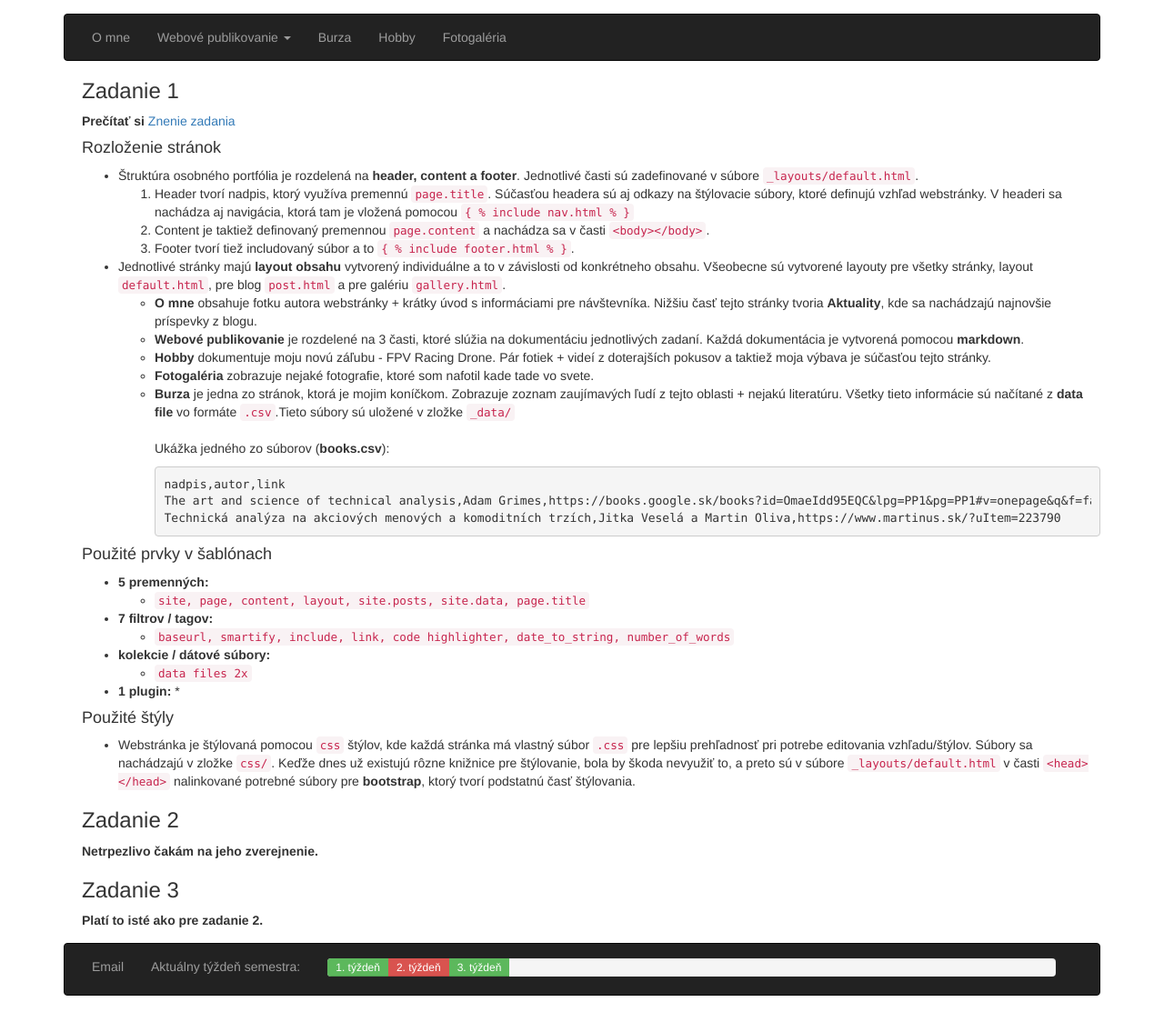
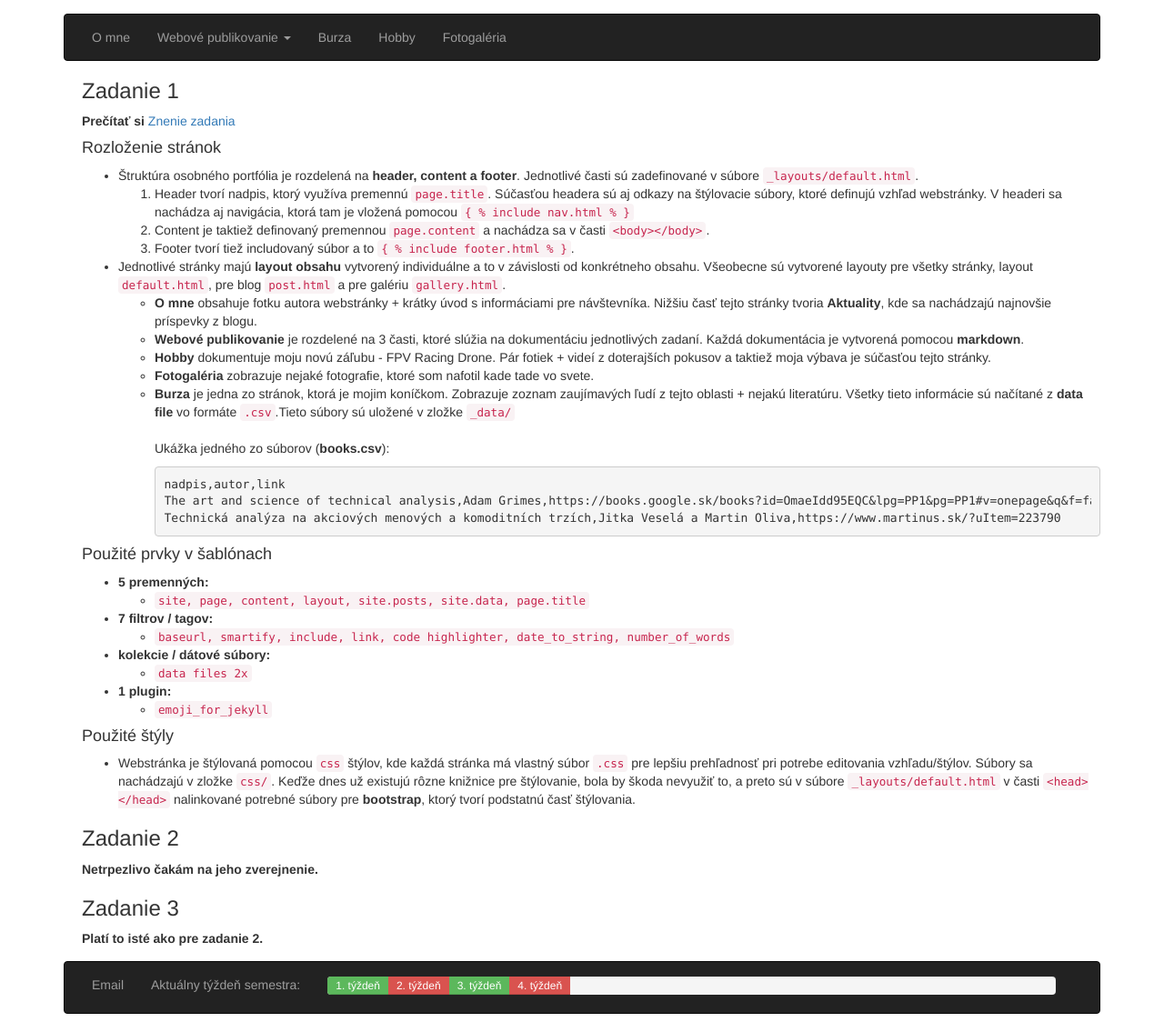
Before and after one commit to febeks/febeks.github.io, a Jekyll site: the page built from dev/index.md, in a window 1280 px wide. Shown: the whole page at 91% size. Built offline with Jekyll 4.4.1, drawn with Linux system fonts in a browser that asks for light colours.

Commit message:
pridany plugin

```diff
--- a/_config.yml
+++ b/_config.yml
@@ -3,4 +3,4 @@ markdown: kramdown
 baseurl: /febeks.github.io
 permalink: /blog/:year/:month/:day/:title
 paginate_path: "/gallery/page:num/"
-paginate: 7
+gems: ["emoji_for_jekyll"]
--- a/_includes/footer.html
+++ b/_includes/footer.html
@@ -15,6 +15,9 @@
         <div class="progress-bar progress-bar-success" role="progressbar" style="width:8.33%">
   		    3. týždeň
   		  </div>
+        <div class="progress-bar progress-bar-danger" role="progressbar" style="width:8.33%">
+  		    4. týždeň
+  		  </div>
   		</div>
   	</div>
   </div>
--- a/dev/index.md
+++ b/dev/index.md
@@ -11,6 +11,7 @@ date: 2018-02-25
 V headeri sa nachádza aj navigácia, ktorá tam je vložená pomocou `{ % include nav.html % }`
 2. Content je taktiež definovaný premennou `page.content` a nachádza sa v časti `<body></body>`.
 3. Footer tvorí tiež includovaný súbor a to `{ % include footer.html % }`.
+
 
 * Jednotlivé stránky majú __layout obsahu__ vytvorený individuálne a to v závislosti od konkrétneho obsahu. Všeobecne sú vytvorené layouty pre všetky stránky, layout `default.html`, pre blog `post.html` a pre galériu `gallery.html`.
   * __O mne__ obsahuje fotku autora webstránky + krátky úvod s informáciami pre návštevníka.
@@ -34,7 +35,7 @@ Technická analýza na akciových menových a komoditních trzích,Jitka Veselá
 * __kolekcie / dátové súbory:__
   * `data files 2x`
 * __1 plugin:__
-  *
+  * `emoji_for_jekyll`
 <br />
 
 #### Použité štýly
--- a/index.html
+++ b/index.html
@@ -14,6 +14,9 @@
 			Súčasne sa ale zdržiavam na internáte Mladosť v Mlynskej Doline v Bratislave, keďže študujem dennou formou.</p>
 			<p>V tomto online portfóliu nájdete moje projekty v rámci predmetu <a href="https://wiki.fiit.stuba.sk/study/bc/info/wp/2017-18/" target="_blank">Webové Publikovanie</a> (WP)
 				ale aj rôzne iné informácie o mojich aktivitách či už v odbore informatiky, obchodovania na burze alebo iným záľubám, ktorým sa aktívne venujem.</p>
+				<p>
+					Dúfam, že sa moja stránka bude páčiť :+1:!
+				</p>
 		</div>
 	</div>
 
```
